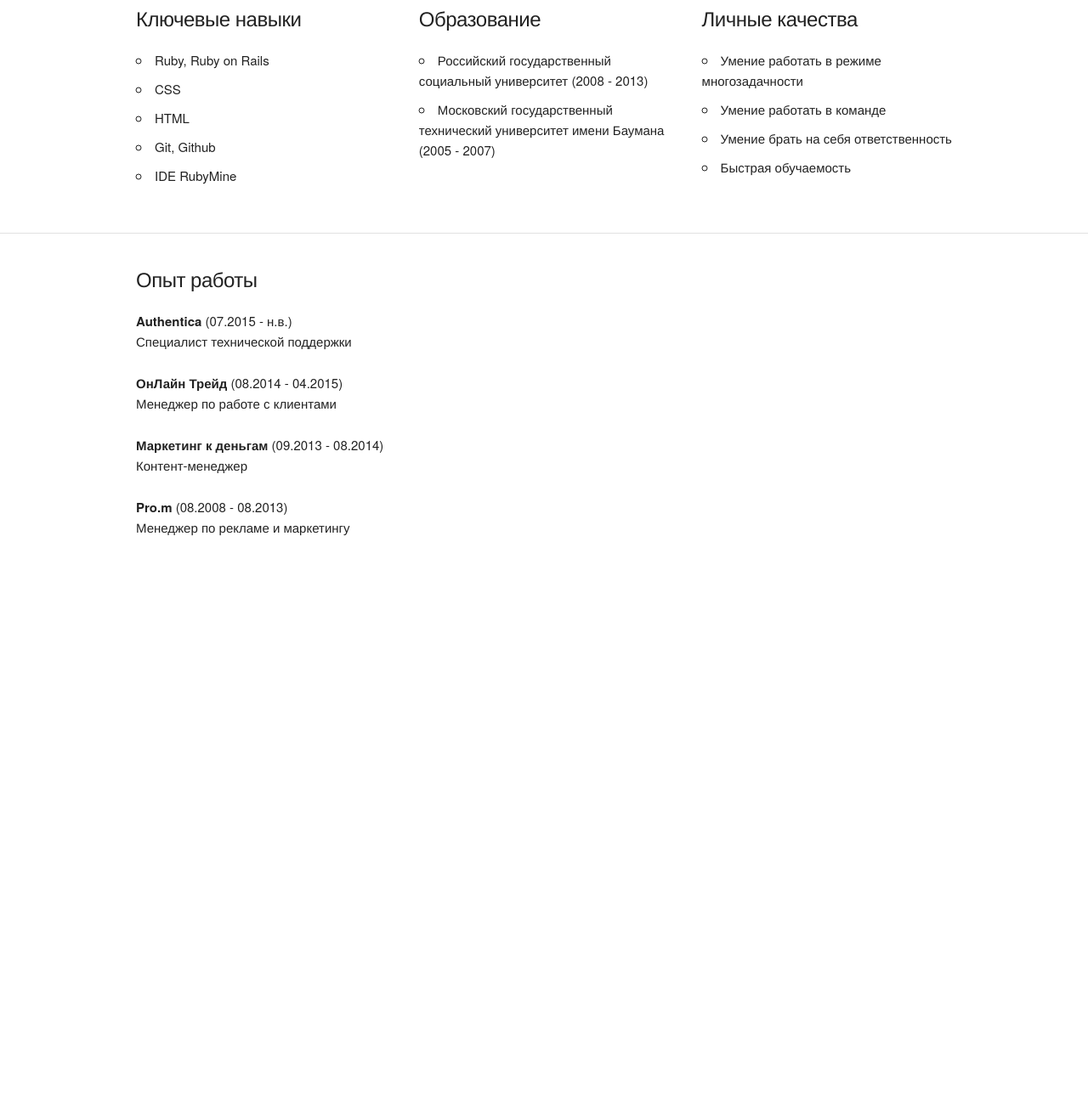
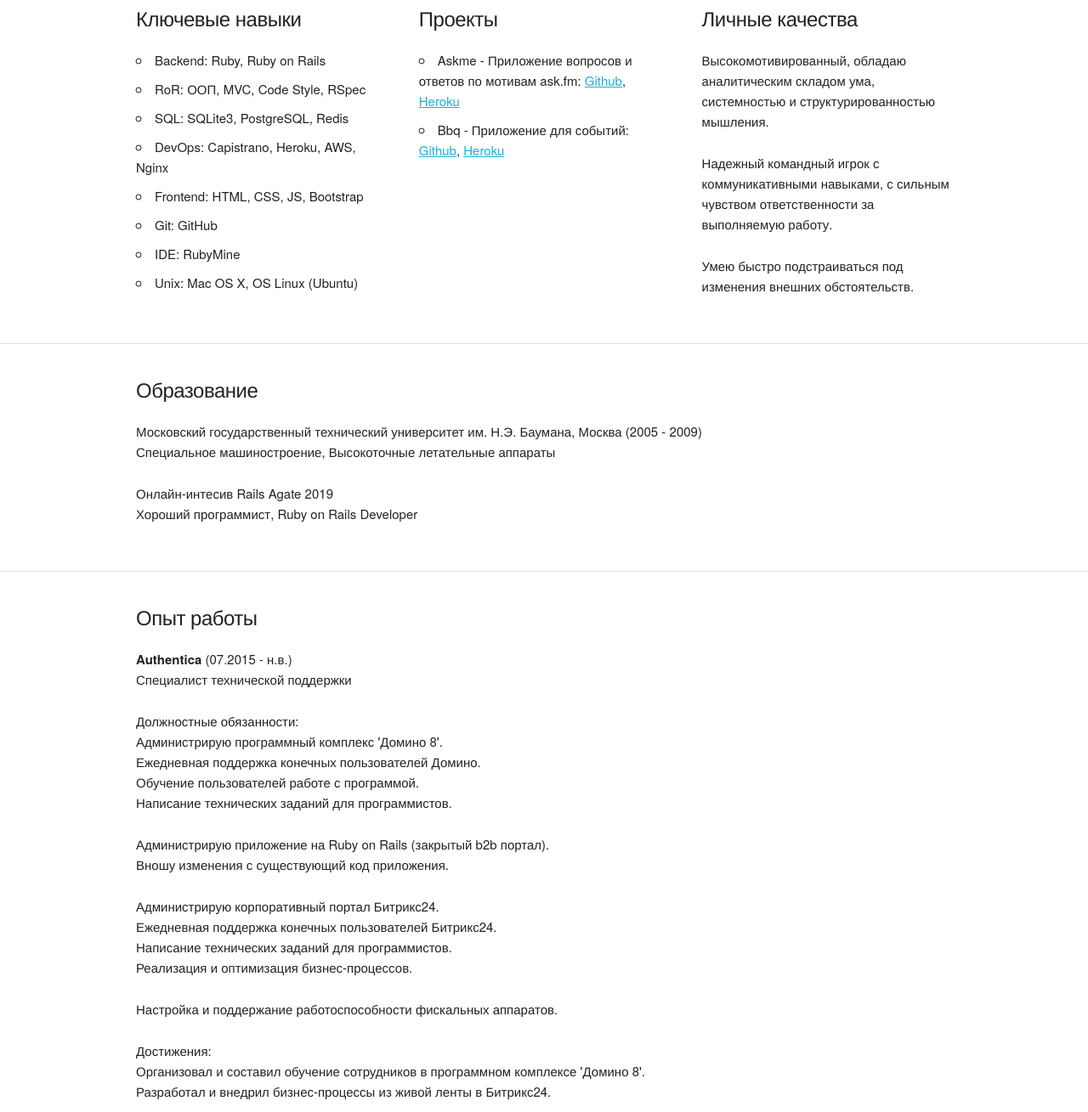
Before and after one commit to squaden/cv, a plain HTML site: page index.html in a window 1280 px wide. Shown: the part 431-1740 px from the top of the page at 85% size. Before the commit the page ends 1089 px from the top, so only its background shows below. Drawn offline with Linux system fonts and the light colour scheme.

Commit message:
Additional Information

```diff
--- a/index.html
+++ b/index.html
@@ -11,7 +11,8 @@
 </head>
 <body>
   <div class='container'>
-    <h4 style='text-align:center'>Ruby on Rails разработчик</h4>
+      <h4 style='text-align:center'>Ruby on Rails разработчик</h4>
+    </div>
   </div>
   <hr>
   <div class='container'>
@@ -37,38 +38,68 @@
     <div class='one-third column value'>
       <h5>Ключевые навыки</h5>
       <ul>
-        <li>Ruby, Ruby on Rails</li>
-        <li>CSS</li>
-        <li>HTML</li>
-        <li>Git, Github</li>
-        <li>IDE RubyMine</li>
+        <li>Backend: Ruby, Ruby on Rails</li>
+        <li>RoR: ООП, MVC, Code Style, RSpec</li>
+        <li>SQL: SQLite3, PostgreSQL, Redis</li>
+        <li>DevOps: Capistrano, Heroku, AWS, Nginx</li>
+        <li>Frontend: HTML, CSS, JS, Bootstrap</li>
+        <li>Git: GitHub</li>
+        <li>IDE: RubyMine</li>
+        <li>Unix: Mac OS X, OS Linux (Ubuntu)</li>
       </ul>
     </div>
     <div class='one-third column value'>
-      <h5>Образование</h5>
+      <h5>Проекты</h5>
       <ul>
-        <li>Российский государственный социальный университет (2008 - 2013)</li>
-        <li>Московский государственный технический университет имени Баумана (2005 -
-          2007)</li>
+        <li>Askme - Приложение вопросов и ответов по мотивам ask.fm:
+          <a class='link' href='https://github.com/squaden/askme'>Github</a>,
+          <a class='link' href='https://askmesq.herokuapp.com'>Heroku</a></li>
+        <li>Bbq - Приложение для событий:
+          <a class='link' href='https://github.com/squaden/bbq'>Github</a>,
+          <a class='link' href='https://bbqsq.herokuapp.com'>Heroku</a></li>
       </ul>
     </div>
     <div class='one-third column value'>
       <h5>Личные качества</h5>
-      <ul>
-        <li>Умение работать в режиме многозадачности</li>
-        <li>Умение работать в команде</li>
-        <li>Умение брать на себя ответственность</li>
-        <li>Быстрая обучаемость</li>
-      </ul>
+      <p>Высокомотивированный, обладаю аналитическим складом ума, системностью и
+        структурированностью мышления.</p>
+      <p>Надежный командный игрок с коммуникативными навыками, с
+        сильным чувством ответственности за выполняемую работу.</p>
+      <p>Умею быстро подстраиваться под изменения внешних обстоятельств.</p>
     </div>
+  </div>
+  <hr>
+  <div class='container'>
+    <h5>Образование</h5>
+    <p>Московский государственный технический университет им. Н.Э. Баумана, Москва (2005 -
+      2009)<br>
+      Специальное машиностроение, Высокоточные летательные аппараты</p>
+    <p>Онлайн-интесив Rails Agate 2019<br>
+      Хороший программист, Ruby on Rails Developer</p>
   </div>
   <hr>
   <div class='container'>
       <h5>Опыт работы</h5>
     <p><b>Authentica</b> (07.2015 - н.в.)<br>Специалист технической поддержки</p>
-    <p><b>ОнЛайн Трейд</b> (08.2014 - 04.2015)<br>Менеджер по работе с клиентами</p>
-    <p><b>Маркетинг к деньгам</b> (09.2013 - 08.2014)<br>Контент-менеджер</p>
-    <p><b>Pro.m</b> (08.2008 - 08.2013)<br>Менеджер по рекламе и маркетингу</p>
+    <p>Должностные обязанности:<br>
+      Администрирую программный комплекс 'Домино 8'.<br>
+      Ежедневная поддержка конечных пользователей Домино.<br>
+      Обучение пользователей работе с программой.<br>
+      Написание технических заданий для программистов.<br><p>
+
+    <p>Администрирую приложение на Ruby on Rails (закрытый b2b портал).<br>
+      Вношу изменения с существующий код приложения.<p>
+
+    <p>Администрирую корпоративный портал Битрикс24.<br>
+      Ежедневная поддержка конечных пользователей Битрикс24.<br>
+      Написание технических заданий для программистов.<br>
+      Реализация и оптимизация бизнес-процессов.<p>
+
+    <p>Настройка и поддержание работоспособности фискальных аппаратов.<p>
+
+    <p>Достижения:<br>
+      Организовал и составил обучение сотрудников в программном комплексе 'Домино 8'.<br>
+      Разработал и внедрил бизнес-процессы из живой ленты в Битрикс24.</p>
   </div>
 </body>
 </html>
```
